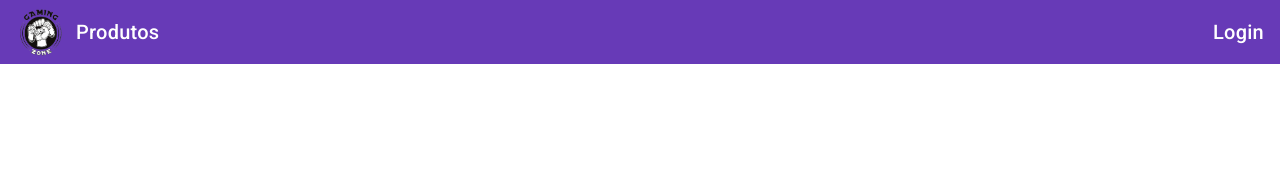
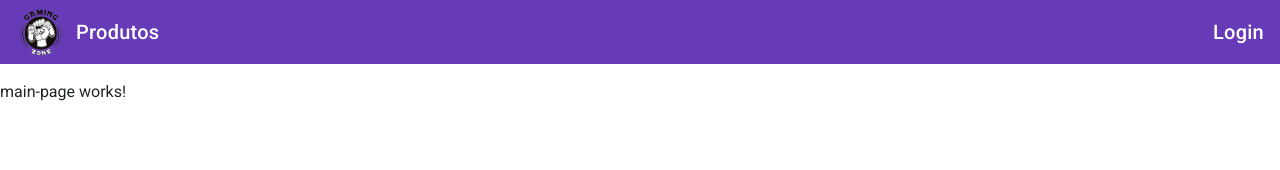
Before and after one commit to Matheus-IT/angular-project, an Angular app: page / in a window 1280 px wide. Shown: the top 170 px of the page. Built offline with nearby package versions, Linux system fonts and the light colour scheme.

Commit message:
Start working on main page

```diff
--- a/src/app/app.component.html
+++ b/src/app/app.component.html
@@ -1 +1,2 @@
 <app-menu></app-menu>
+<app-main-page></app-main-page>
```
